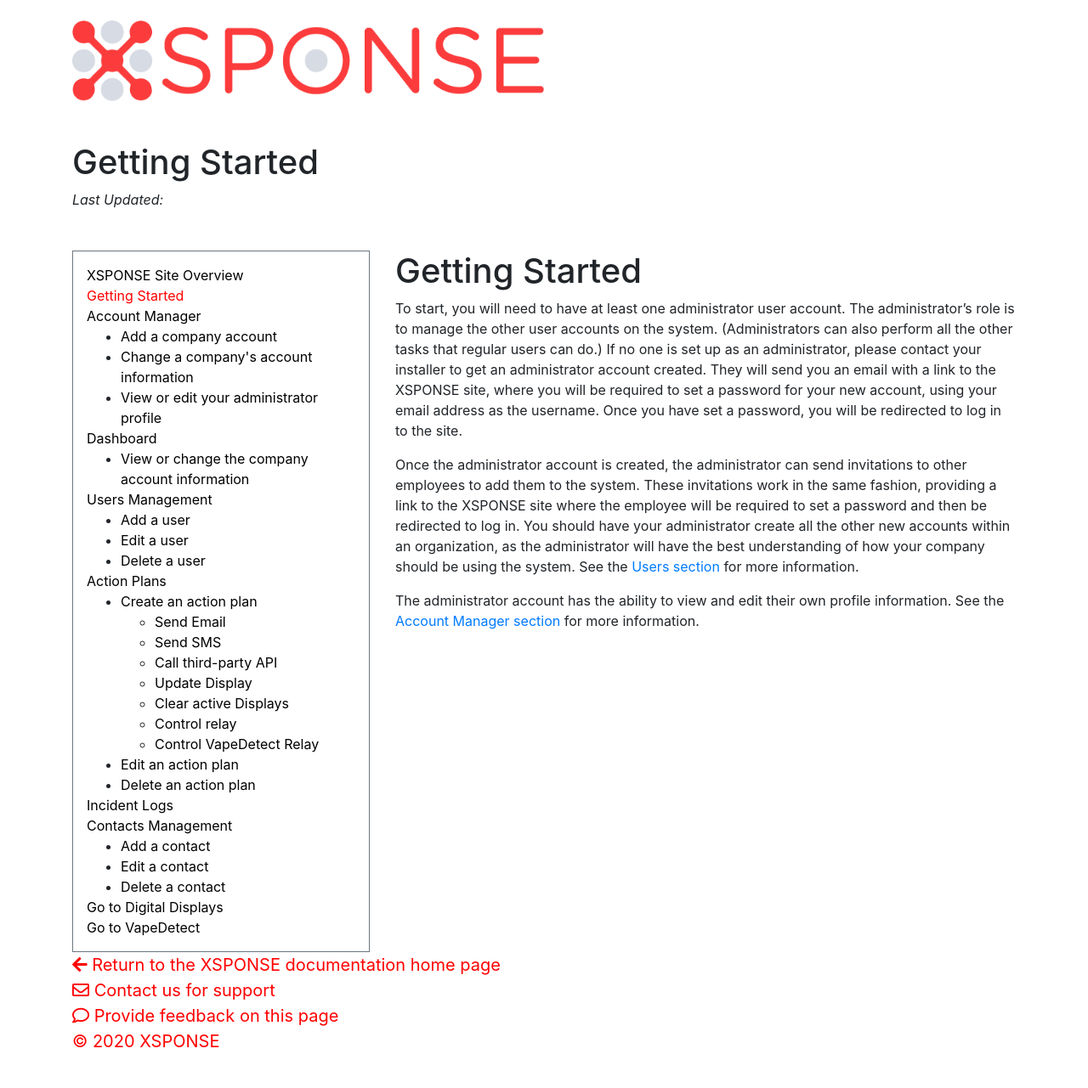
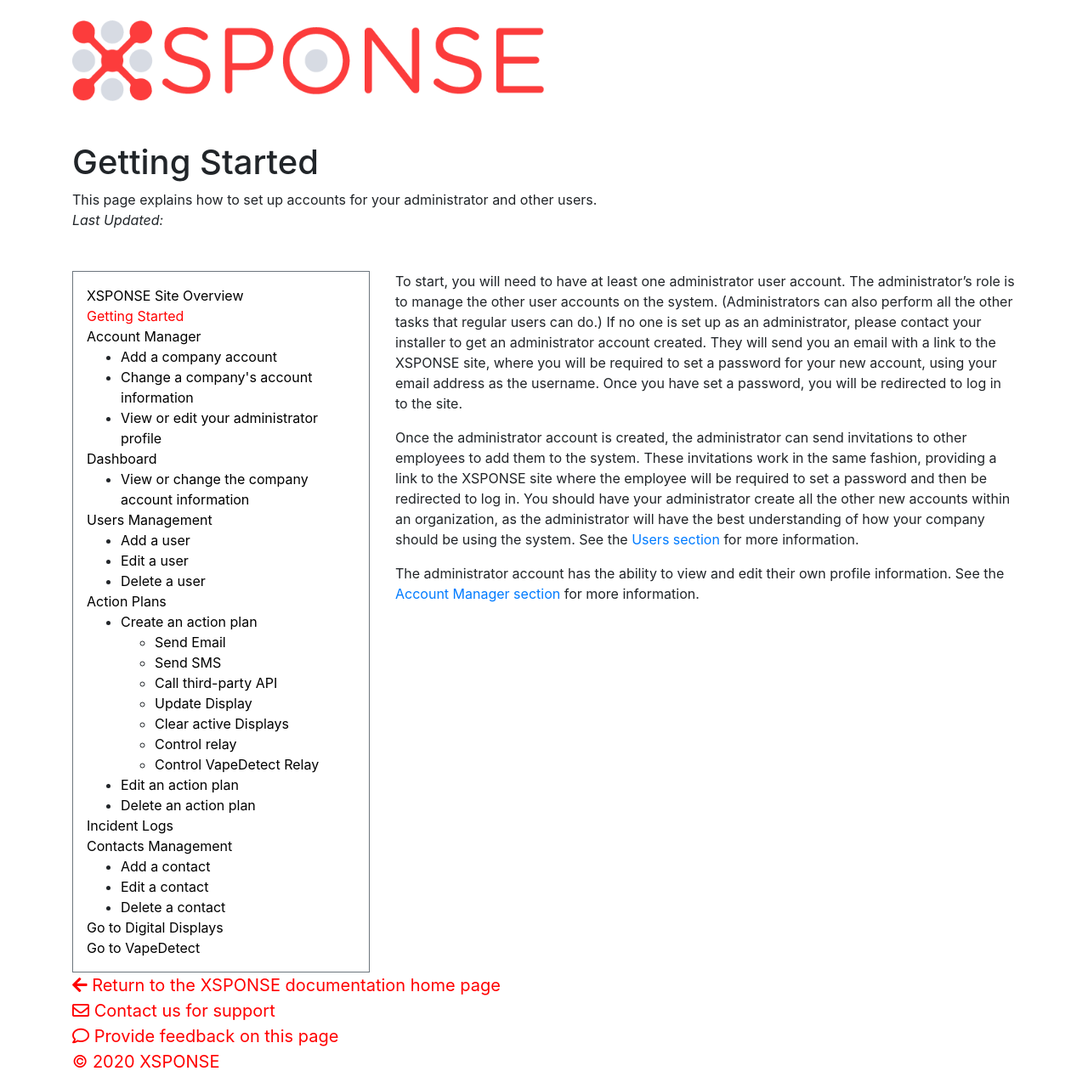
Before and after one commit to NrsSystems/docs, a Jekyll site: the page built from general-ops/account-setup.md, in a window 1280 px wide. Shown: the whole page at 85% size. Built offline with Jekyll 4.4.1, drawn with Linux system fonts in a browser that asks for light colours; our own code applies the rules of GitHub Pages for plain Markdown files; before the commit the page ends 1257 px from its top, so only the background shows below that.

Commit message:
Update account-setup.md
Added the title and abstract section.

```diff
--- a/general-ops/account-setup.md
+++ b/general-ops/account-setup.md
@@ -1,5 +1,7 @@
-# Getting Started
-
+---
+title: Getting Started
+abstract: This page explains how to set up accounts for your administrator and other users.
+---
 To start, you will need to have at least one administrator user account. The administrator’s role is to manage the other user accounts on the system. (Administrators can also perform all the other tasks that regular users can do.) If no one is set up as an administrator, please contact your installer to get an administrator account created. They will send you an email with a link to the XSPONSE site, where you will be required to set a password for your new account, using your email address as the username. Once you have set a password, you will be redirected to log in to the site.
 
 Once the administrator account is created, the administrator can send invitations to other employees to add them to the system. These invitations work in the same fashion, providing a link to the XSPONSE site where the employee will be required to set a password and then be redirected to log in. You should have your administrator create all the other new accounts within an organization, as the administrator will have the best understanding of how your company should be using the system. See the [Users section](users-management.md) for more information.
```
